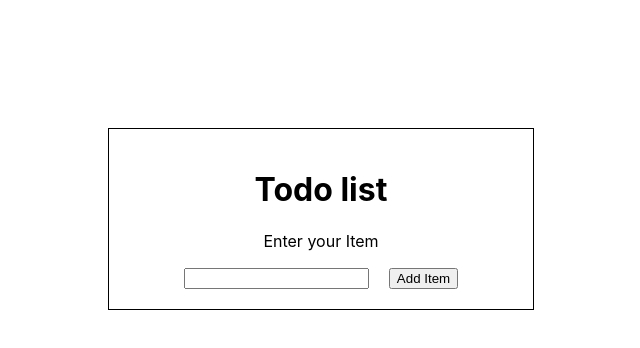
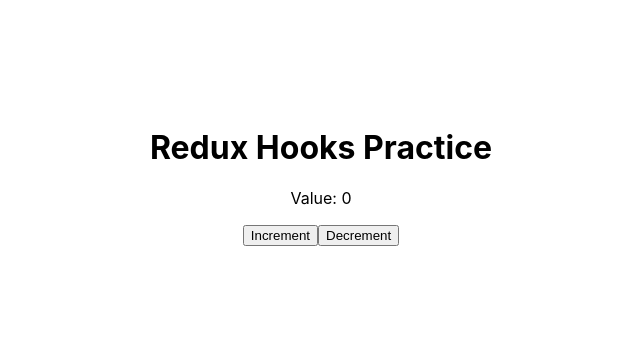
Before and after one commit to mosin92/Bootacmp_React_Hook, a React (Create React App) app: page / in a window 1280 px wide. Shown: the top 348 px of the page, without its empty margins (319-959 px from the left). Built offline with nearby package versions, Linux system fonts and the light colour scheme.

Commit message:
Simple calculator with redux

```diff
--- a/package.json
+++ b/package.json
@@ -8,6 +8,7 @@
     "@testing-library/user-event": "^12.8.3",
     "react": "^17.0.2",
     "react-dom": "^17.0.2",
+    "react-redux": "^7.2.4",
     "react-scripts": "4.0.3",
     "react-toastify": "^7.0.4",
     "web-vitals": "^1.1.2"
--- a/src/App.js
+++ b/src/App.js
@@ -1,5 +1,6 @@
 import './App.css';
-import Todo from './Components/TodoApp/Todo';
+import ReduxHooks from './Components/ReduxHooks/ReduxHooks';
+// import Todo from './Components/TodoApp/Todo';
 // import Loginform from './Components/Controlled-Login-Form/Loginform';
 // import Form from './Components/UnControlled-Form/Form';
 // import UseEffectHook from './Components/UseEffectHook';
@@ -7,12 +8,17 @@ import Todo from './Components/TodoApp/Todo';
 
 function App() {
   return (
-    <div className="App">
+
+      <div className="App">
       {/* <Loginform /> */}
       {/* <Form /> */}
       {/* <UseEffectHook /> */}
       {/* <UseReducerHook /> */}
-      <Todo />
+      {/* <Todo /> */}
+
+      <ReduxHooks />
+
+
     </div>
   );
 }
--- /dev/null
+++ b/src/Components/ReduxHooks/Actions.js
@@ -0,0 +1,14 @@
+
+export const  increment=()=>{
+    return {
+        type:"Increment",
+        payload:10,
+    }
+}
+
+export const decrement=()=>{
+    return{
+        type:"Decrement",
+        payload:5,
+    }
+}
--- /dev/null
+++ b/src/Components/ReduxHooks/CombineReducer.js
@@ -0,0 +1,9 @@
+
+import NumberReducer from "./NumberReducer";
+import { combineReducers } from 'redux'
+
+const rootReducer=combineReducers({
+    NumberReducer
+})
+
+export default rootReducer;
--- /dev/null
+++ b/src/Components/ReduxHooks/NumberReducer.js
@@ -0,0 +1,12 @@
+
+const initialstate=0;
+const NumberReducer=(state= initialstate,action)=>{
+
+    switch(action.type){
+        case'Increment':return state + action.payload;
+        case 'Decrement':return state + action.payload;
+        default : return state;
+    }
+}
+
+export default NumberReducer;
--- /dev/null
+++ b/src/Components/ReduxHooks/ReduxHooks.js
@@ -0,0 +1,20 @@
+import React from 'react'
+import {useSelector,useDispatch} from 'react-redux'
+import { decrement, increment } from './Actions'
+
+
+function ReduxHooks() {
+    const value = useSelector(state => state.NumberReducer)
+    const dispatch=useDispatch()
+    console.log(value)
+    return (
+        <div style={{margin:'10% auto',width:"30%"}}>
+           <h1>Redux Hooks Practice</h1>
+           <p>Value: {value}</p>
+           <button onClick={()=>dispatch(increment())}>Increment</button>
+           <button onClick={()=>dispatch(decrement())}>Decrement</button>
+        </div>
+    )
+}
+
+export default ReduxHooks
--- /dev/null
+++ b/src/Components/ReduxHooks/Store.js
@@ -0,0 +1,6 @@
+import rootReducer from "./CombineReducer";
+import { createStore } from "redux";
+
+const store=createStore(rootReducer)
+
+export default store
--- a/src/index.js
+++ b/src/index.js
@@ -3,10 +3,12 @@ import ReactDOM from 'react-dom';
 import './index.css';
 import App from './App';
 import reportWebVitals from './reportWebVitals';
-
+import store from './Components/ReduxHooks/Store';
+import {Provider} from 'react-redux'
 ReactDOM.render(
   <React.StrictMode>
-    <App />
+    <Provider store={store}><App /></Provider>
+
   </React.StrictMode>,
   document.getElementById('root')
 );
```
Also changed, not shown: 1 other file (tests, documents, lock files or other folders).
